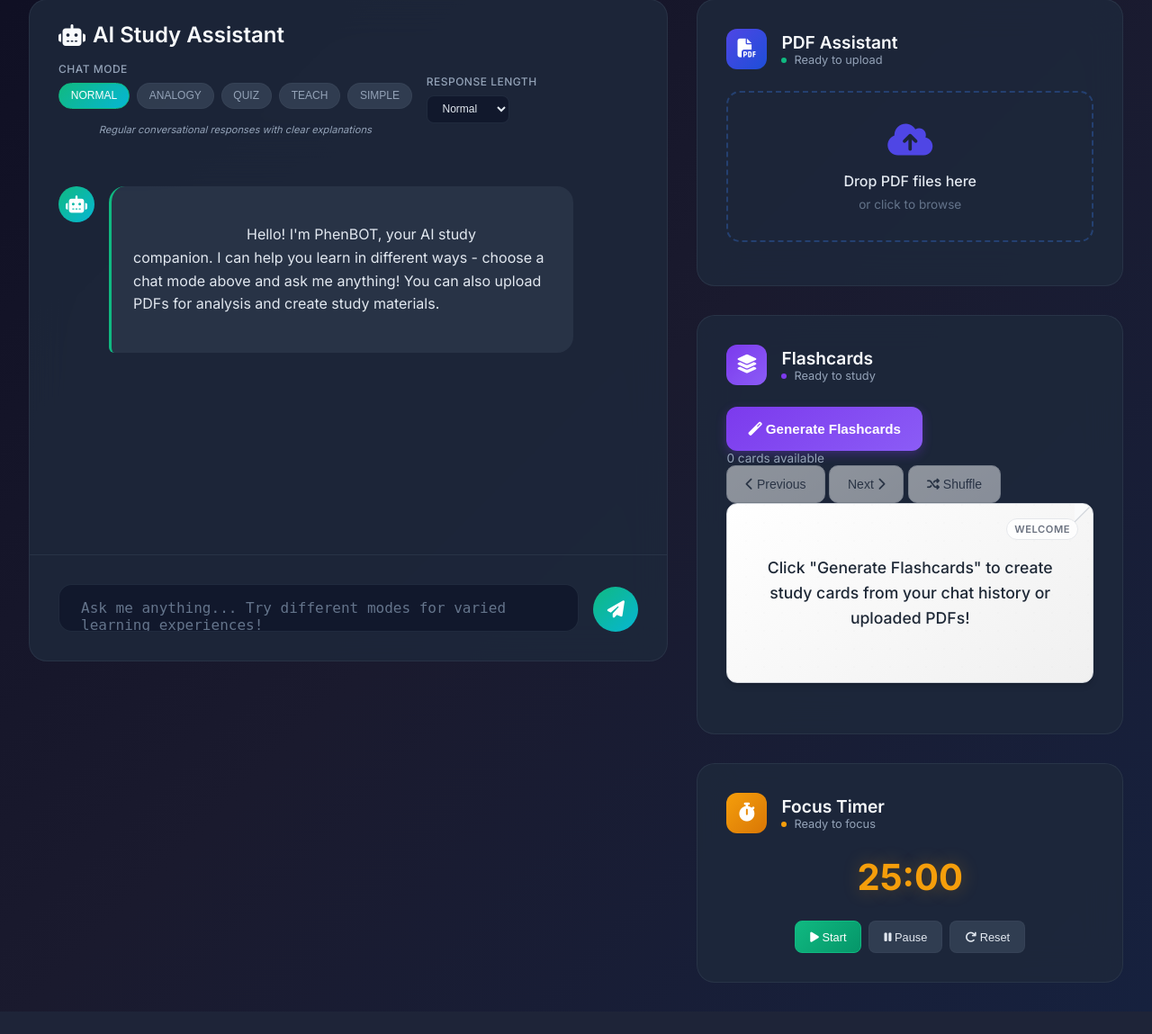
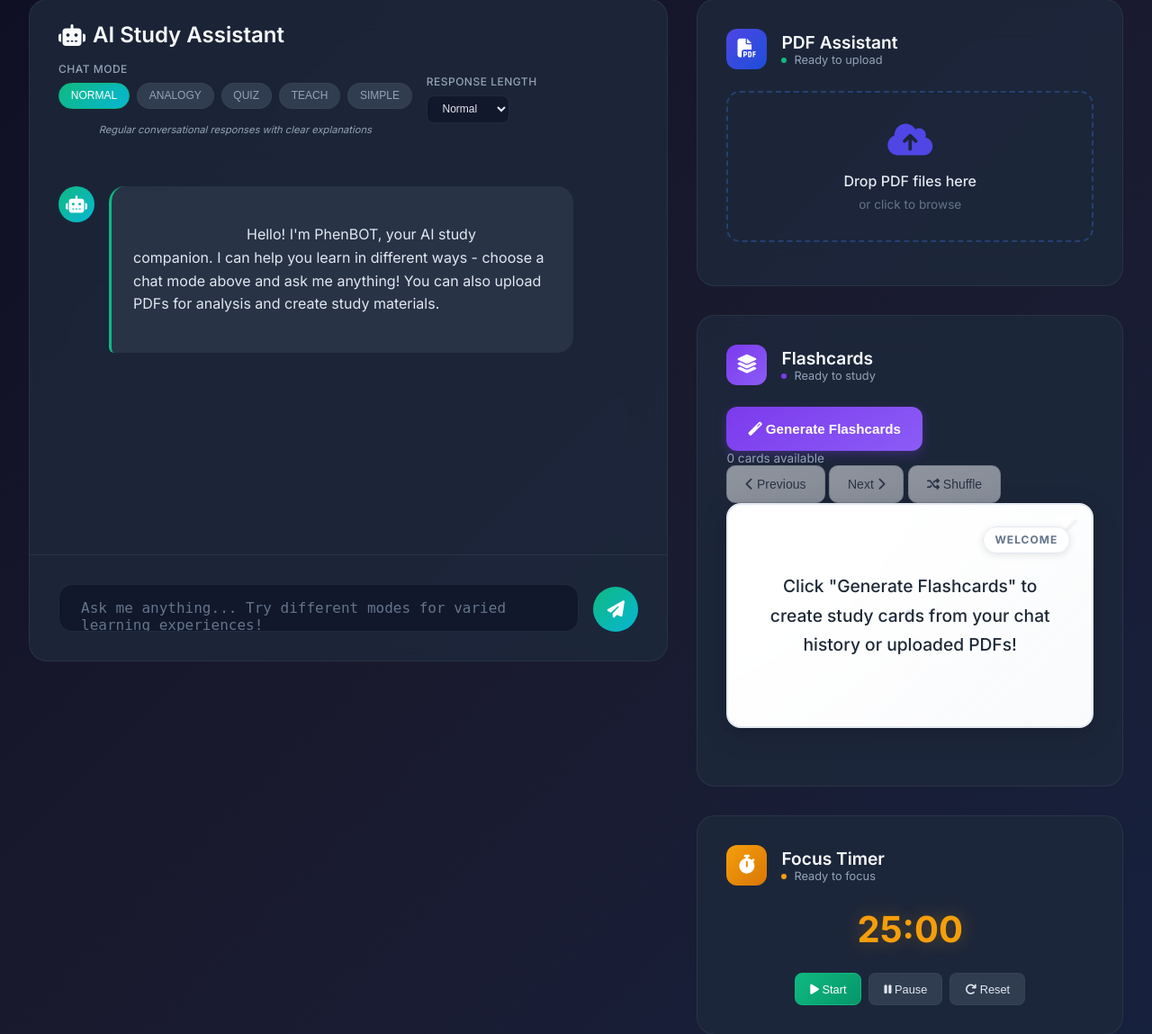
Before and after one commit to AshrithPuppala/PhenBot, a Flask app: page /dashboard in a window 1280 px wide. Shown: the part 97-1246 px from the top of the page at 90% size. Before the commit the page ends 1189 px from the top, so only its background shows below. Run offline with Flask 3, Linux system fonts and the light colour scheme; the visitor is signed in with stand-in values (Sample User, id 1); data that the repository does not hold is empty.

Commit message:
Update dashboard.html

```diff
--- a/templates/dashboard.html
+++ b/templates/dashboard.html
@@ -671,82 +671,28 @@
         /* Flashcard Styles */
        /* REPLACE the existing flashcard styles with these: */
 .flashcard {
-    background: linear-gradient(145deg, #ffffff, #f0f0f0);
-    border: 1px solid #d1d5db;
-    border-radius: 12px;
-    padding: 2rem;
-    margin-bottom: 1.5rem;
+    background: linear-gradient(145deg, #ffffff, #f8fafc);
+    border: 2px solid #e2e8f0;
+    border-radius: 16px;
+    padding: 2.5rem;
+    margin-bottom: 2rem;
     cursor: pointer;
-    transition: all 0.4s ease;
+    transition: all 0.5s cubic-bezier(0.23, 1, 0.32, 1);
     position: relative;
-    min-height: 200px;
+    min-height: 250px;
     display: flex;
     align-items: center;
     justify-content: center;
     text-align: center;
     box-shadow:
-        0 4px 6px rgba(0, 0, 0, 0.1),
-        0 1px 3px rgba(0, 0, 0, 0.08);
+        0 8px 32px rgba(0, 0, 0, 0.12),
+        0 2px 8px rgba(0, 0, 0, 0.08),
+        inset 0 1px 0 rgba(255, 255, 255, 0.9);
     transform-style: preserve-3d;
     perspective: 1000px;
-}
-
-.flashcard:hover {
-    transform: translateY(-5px) rotateY(2deg);
-    box-shadow:
-        0 12px 24px rgba(0, 0, 0, 0.15),
-        0 6px 12px rgba(0, 0, 0, 0.1);
-}
-
-.flashcard.flipped {
-    background: linear-gradient(145deg, #e8f4fd, #dbeafe);
-    border-color: var(--primary-blue);
-    transform: rotateY(180deg);
-    animation: flip 0.6s ease-in-out;
-}
-
-@keyframes flip {
-    0% { transform: rotateY(0deg); }
-    50% { transform: rotateY(90deg) scale(0.95); }
-    100% { transform: rotateY(180deg); }
-}
-
-.flashcard-content {
-    font-size: 1.1rem;
-    line-height: 1.6;
-    word-wrap: break-word;
-    color: #1f2937;
-    font-weight: 500;
-    max-width: 100%;
-}
-
-.flashcard.flipped .flashcard-content {
-    color: #1e40af;
-    font-weight: 400;
-}
-
-.flashcard-indicator {
-    position: absolute;
-    top: 1rem;
-    right: 1rem;
-    font-size: 0.7rem;
-    color: #6b7280;
-    text-transform: uppercase;
-    font-weight: 600;
-    letter-spacing: 0.5px;
-    background: rgba(255, 255, 255, 0.8);
-    padding: 0.25rem 0.5rem;
-    border-radius: 20px;
-    border: 1px solid #e5e7eb;
-}
-
-.flashcard.flipped .flashcard-indicator {
-    background: rgba(219, 234, 254, 0.9);
-    color: #1e40af;
-    border-color: #93c5fd;
-}
-
-/* Add a subtle paper texture */
+    overflow: hidden;
+}
+
 .flashcard::before {
     content: '';
     position: absolute;
@@ -754,24 +700,115 @@
     left: 0;
     right: 0;
     bottom: 0;
-    background-image:
-        radial-gradient(circle at 1px 1px, rgba(0,0,0,0.05) 1px, transparent 0);
-    background-size: 20px 20px;
-    border-radius: 12px;
+    background:
+        linear-gradient(135deg, rgba(255,255,255,0.9) 0%, rgba(255,255,255,0.1) 100%),
+        radial-gradient(circle at 20% 20%, rgba(255,255,255,0.3) 0%, transparent 50%);
+    border-radius: 16px;
     pointer-events: none;
-    opacity: 0.3;
-}
-
-/* Add corner fold effect */
+}
+
 .flashcard::after {
     content: '';
     position: absolute;
-    top: 0;
-    right: 0;
-    width: 20px;
-    height: 20px;
-    background: linear-gradient(-45deg, transparent 46%, #d1d5db 50%, #f9fafb 54%);
-    border-top-right-radius: 12px;
+    top: 12px;
+    right: 12px;
+    width: 24px;
+    height: 24px;
+    background: linear-gradient(-45deg, transparent 40%, rgba(0,0,0,0.05) 50%, rgba(255,255,255,0.8) 60%);
+    border-radius: 0 16px 0 0;
+}
+
+.flashcard:hover {
+    transform: translateY(-8px) rotateY(3deg) rotateX(2deg);
+    box-shadow:
+        0 20px 60px rgba(0, 0, 0, 0.25),
+        0 8px 24px rgba(0, 0, 0, 0.15),
+        inset 0 1px 0 rgba(255, 255, 255, 0.9);
+    border-color: #cbd5e1;
+}
+
+.flashcard.flipped {
+    background: linear-gradient(145deg, #dbeafe, #eff6ff);
+    border-color: #3b82f6;
+    transform: rotateY(180deg) translateY(-4px);
+    animation: cardFlip 0.8s ease-in-out;
+}
+
+.flashcard.flipped::before {
+    background:
+        linear-gradient(135deg, rgba(59,130,246,0.1) 0%, rgba(147,197,253,0.05) 100%),
+        radial-gradient(circle at 20% 20%, rgba(59,130,246,0.1) 0%, transparent 50%);
+}
+
+@keyframes cardFlip {
+    0% { transform: rotateY(0deg); }
+    50% {
+        transform: rotateY(90deg) scale(0.9);
+        box-shadow: 0 4px 16px rgba(0, 0, 0, 0.2);
+    }
+    100% { transform: rotateY(180deg) translateY(-4px); }
+}
+
+.flashcard-content {
+    font-size: 1.2rem;
+    line-height: 1.7;
+    word-wrap: break-word;
+    color: #1f2937;
+    font-weight: 500;
+    max-width: 100%;
+    position: relative;
+    z-index: 2;
+    text-shadow: 0 1px 2px rgba(255, 255, 255, 0.8);
+}
+
+.flashcard.flipped .flashcard-content {
+    color: #1e40af;
+    font-weight: 400;
+}
+
+.flashcard-indicator {
+    position: absolute;
+    top: 1.5rem;
+    right: 1.5rem;
+    font-size: 0.75rem;
+    color: #64748b;
+    text-transform: uppercase;
+    font-weight: 700;
+    letter-spacing: 1px;
+    background: rgba(255, 255, 255, 0.9);
+    padding: 0.4rem 0.8rem;
+    border-radius: 20px;
+    border: 1px solid #e2e8f0;
+    backdrop-filter: blur(8px);
+    box-shadow: 0 2px 8px rgba(0, 0, 0, 0.1);
+    z-index: 3;
+}
+
+.flashcard.flipped .flashcard-indicator {
+    background: rgba(219, 234, 254, 0.95);
+    color: #1e40af;
+    border-color: #93c5fd;
+}
+
+/* Add hole punch effects */
+.flashcard .hole {
+    position: absolute;
+    width: 12px;
+    height: 12px;
+    background: #f1f5f9;
+    border: 2px solid #e2e8f0;
+    border-radius: 50%;
+    box-shadow: inset 0 2px 4px rgba(0, 0, 0, 0.1);
+}
+
+.flashcard .hole:nth-child(3) {
+    top: 30px;
+    left: 30px;
+}
+
+.flashcard .hole:nth-child(4) {
+    bottom: 30px;
+    left: 30px;
 }
         /* REPLACE the nav-btn styles with these: */
 .nav-btn {
@@ -1028,6 +1065,8 @@
 
                 <div id="flashcardContainer">
                     <div class="flashcard" id="welcomeCard" style="display: flex;">
+                        <div class="hole"></div>
+                        <div class="hole"></div>
                         <div class="flashcard-content">
                             Click "Generate Flashcards" to create study cards from your chat history or uploaded PDFs!
                         </div>
@@ -1177,7 +1216,7 @@ async function sendMessage() {
     const loadingMessage = addMessage('Thinking...', 'bot', true);
 
     try {
-        const response = await fetch("/api/chat", {
+        const response = await fetch("/chat", {
             method: 'POST',
             headers: {
                 'Content-Type': 'application/json',
@@ -1597,6 +1636,8 @@ async function sendMessage() {
             const currentCard = flashcards[currentCardIndex];
             container.innerHTML = `
     <div class="flashcard ${isCardFlipped ? 'flipped' : ''}" onclick="flipCard()">
+        <div class="hole"></div>
+        <div class="hole"></div>
         <div class="flashcard-content">
             ${isCardFlipped ? currentCard.answer : currentCard.question}
         </div>
```
Lines whose indentation alone changed are shown as unchanged.
